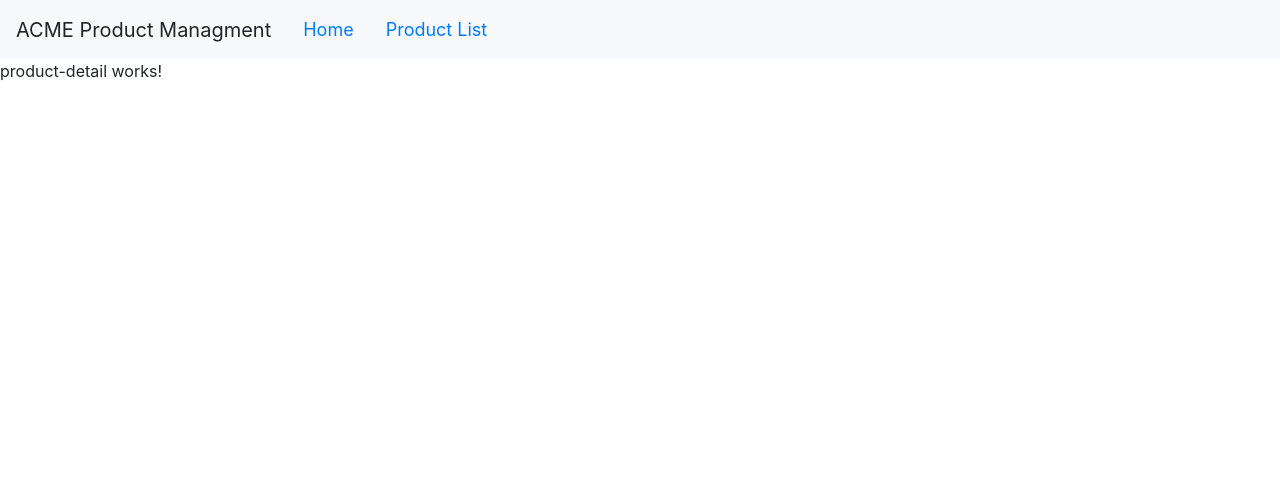
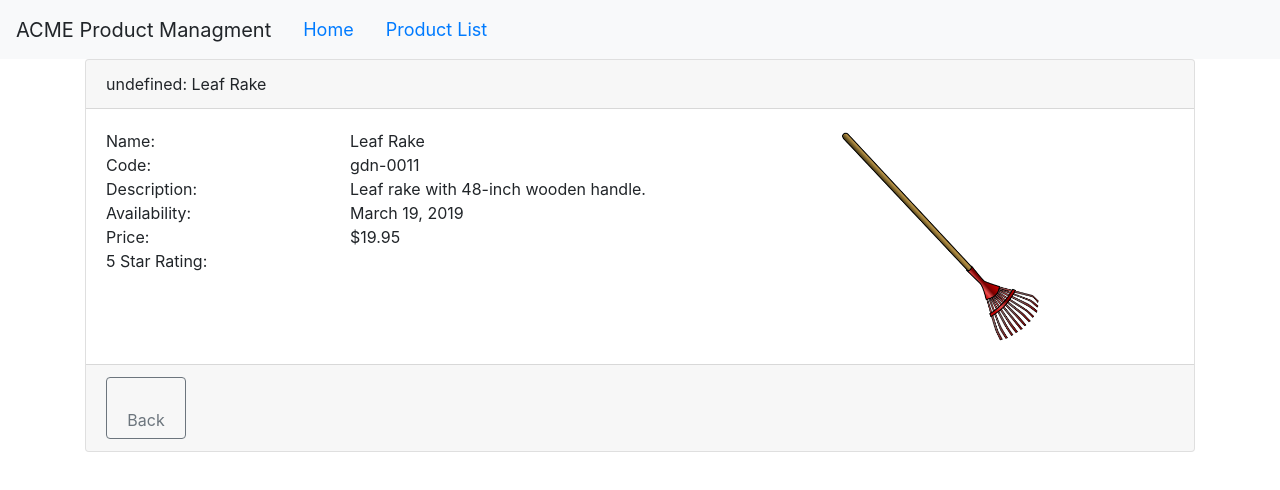
Before and after one commit to avilavate/Angular-8, an Angular app: page /products/1 in a window 1280 px wide. Shown: the top 490 px of the page. Built offline with nearby package versions, Linux system fonts and the light colour scheme; a web font is replaced by a local one.

Commit message:
Added product details and associated route

```diff
--- a/src/app/app.component.html
+++ b/src/app/app.component.html
@@ -8,5 +8,7 @@
 <li><a class="nav-link" [routerLink]="['/products']">Product  List</a></li>
 </ul>
 </nav>
+<div class="container">
 <router-outlet></router-outlet>
 </div>
+</div>
--- a/src/app/products/product-detail/product-detail.component.html
+++ b/src/app/products/product-detail/product-detail.component.html
@@ -1 +1,56 @@
-<p>product-detail works!</p>
+<div class='card'
+     *ngIf='product'>
+  <div class='card-header'>
+    {{pageTitle + ': ' + product.productName}}
+  </div>
+
+  <div class='card-body'>
+    <div class='row'>
+      <div class='col-md-8'>
+        <div class='row'>
+          <div class='col-md-4'>Name:</div>
+          <div class='col-md-8'>{{product.productName}}</div>
+        </div>
+        <div class='row'>
+          <div class='col-md-4'>Code:</div>
+          <div class='col-md-8'>{{product.productCode | lowercase }}</div>
+        </div>
+        <div class='row'>
+          <div class='col-md-4'>Description:</div>
+          <div class='col-md-8'>{{product.description}}</div>
+        </div>
+        <div class='row'>
+          <div class='col-md-4'>Availability:</div>
+          <div class='col-md-8'>{{product.releaseDate}}</div>
+        </div>
+        <div class='row'>
+          <div class='col-md-4'>Price:</div>
+          <div class='col-md-8'>{{product.price|currency:'USD':'symbol'}}</div>
+        </div>
+        <div class='row'>
+          <div class='col-md-4'>5 Star Rating:</div>
+          <div class='col-md-8'>
+            <pm-star [rating]='product.starRating'>
+            </pm-star>
+          </div>
+        </div>
+      </div>
+
+      <div class='col-md-4'>
+        <img class='center-block img-responsive'
+             [style.width.px]='200'
+             [style.margin.px]='2'
+             [src]='product.imageUrl'
+             [title]='product.productName'>
+      </div>
+    </div>
+  </div>
+
+  <div class='card-footer'>
+    <button class='btn btn-outline-secondary'
+            (click)='onBack()'
+            style='width:80px'>
+      <i class='fa fa-chevron-left'></i> Back
+    </button>
+  </div>
+</div>
--- a/src/app/products/product-detail/product-detail.component.ts
+++ b/src/app/products/product-detail/product-detail.component.ts
@@ -1,4 +1,8 @@
 import { Component, OnInit } from '@angular/core';
+import { ActivatedRoute, Router } from '@angular/router';
+import { IProduct } from '../product';
+import { ProductService } from '../product-service';
+import { ConvertToSpacePipe } from 'src/app/shared/convert-to-space.pipe';
 
 @Component({
   selector: 'pm-product-detail',
@@ -7,9 +11,16 @@
 })
 export class ProductDetailComponent implements OnInit {
 
-  constructor() { }
+  constructor(private route:ActivatedRoute, private productService:ProductService, private router:Router) {}
+  product:IProduct;
 
   ngOnInit() {
-  }
-
+    let id=+this.route.snapshot.paramMap.get('id');
+    this.productService.getProductById(id).subscribe(products=>{
+    this.product=products.filter(p=>{return p.productId===id})[0];
+  });
 }
+onBack(){
+this.router.navigate(['/products']);
+}
+}
--- a/src/app/products/product-list.component.html
+++ b/src/app/products/product-list.component.html
@@ -40,7 +40,7 @@
                 [style.margin.px]='imageMargin' *ngIf='showImage'>
             </td>
             <td>
-              <a >
+              <a [routerLink]="['/products', product.productId]">
               {{product.productName}}
               </a>
             </td>
--- a/src/app/products/product-service.ts
+++ b/src/app/products/product-service.ts
@@ -18,6 +18,11 @@
             catchError(this.handleError)
             );
     }
+    getProductById(id:number){
+
+        return this.http.get<IProduct[]>(this.serviceUrl);
+
+    }
     handleError(handleError: any): import("rxjs").OperatorFunction<IProduct[], any> {
         throw new Error(handleError.message);
     }
```
